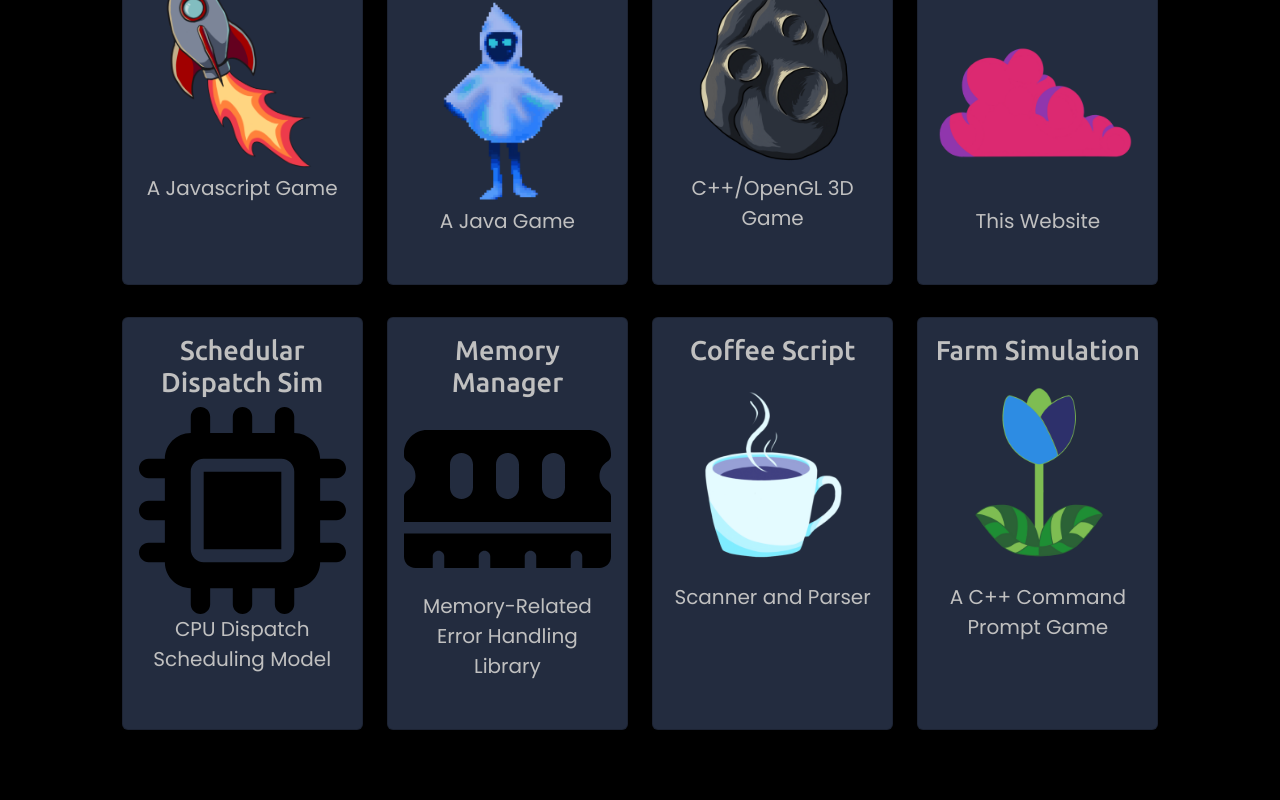
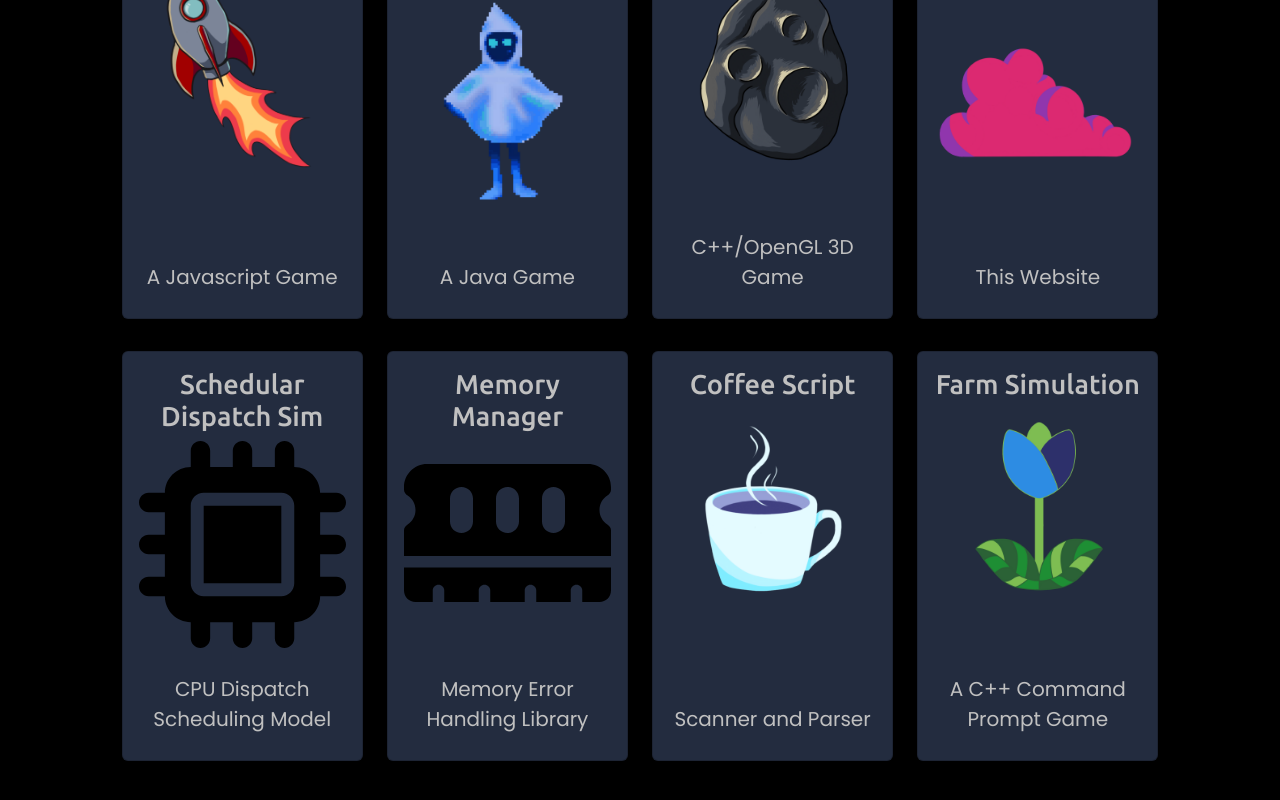
Before and after one commit to eroberts22/portfolio-beyond, a Vue app: page /projects in a window 1280 px wide. Shown: the part 340-1140 px from the top of the page. Built offline with nearby package versions, Linux system fonts and the light colour scheme.

Commit message:
tile formatting

```diff
--- a/src/components/Tile.vue
+++ b/src/components/Tile.vue
@@ -8,7 +8,10 @@
           :src="require('@/assets/' + homeTile.src)"
           :alt="format(homeTile.text)"
         />
-        <p v-if="homeTile.description">{{ homeTile.description }}</p>
+        <div v-if="homeTile.description" class="description-content">
+          <div class="spacer"></div>
+          <p>{{ homeTile.description }}</p>
+        </div>
       </router-link>
     </div>
   </div>
@@ -39,11 +42,11 @@ export default {
 }
 
 .card {
-    -o-transition: 0.3s;
-    -ms-transition: 0.3s;
-    -moz-transition: 0.3s;
-    -webkit-transition: 0.3s;
-    transition: 0.3s;
+  -o-transition: 0.3s;
+  -ms-transition: 0.3s;
+  -moz-transition: 0.3s;
+  -webkit-transition: 0.3s;
+  transition: 0.3s;
 }
 
 .card:hover {
@@ -56,9 +59,23 @@ a {
   text-decoration: none;
 }
 
+.description-content {
+  display: flex;
+  align-items: center;
+  justify-content: center;
+}
+
 p {
   font-family: "Poppins";
   color: var(--off-white);
   font-size: calc(0.75em + 1vmin);
+  padding: 10px;
+  margin: 0;
+  bottom: 1rem;
+  position: absolute;
+}
+
+.spacer {
+  height: 5rem;
 }
 </style>
--- a/src/views/Projects.vue
+++ b/src/views/Projects.vue
@@ -80,7 +80,7 @@ export default {
             text: "Memory Manager",
             src: "icons/memory-solid.svg",
             routePath: "/",
-            description: "Memory-Related Error Handling Library"
+            description: "Memory Error Handling Library"
           },
           {
             text: "Coffee Script",
```
Also changed, not shown: o.txt.
